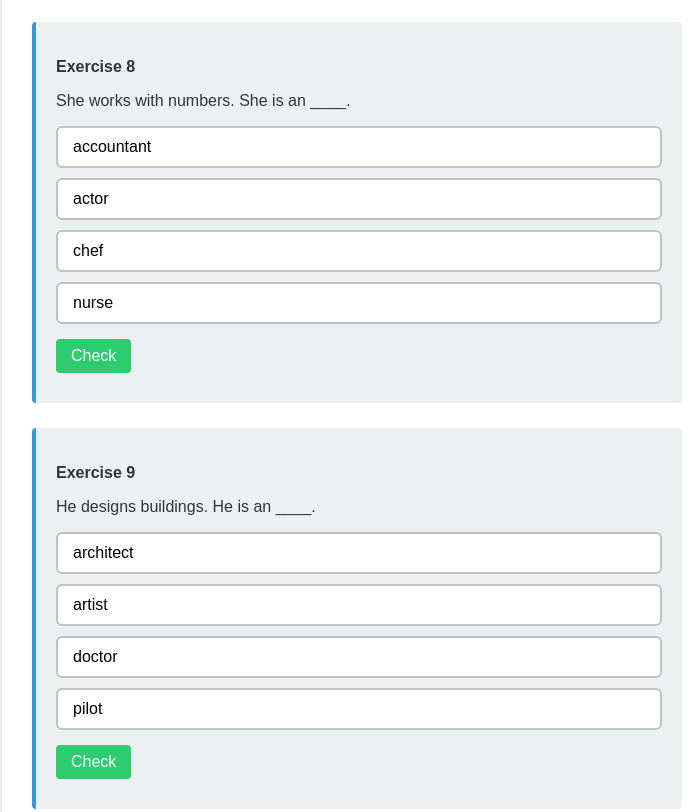
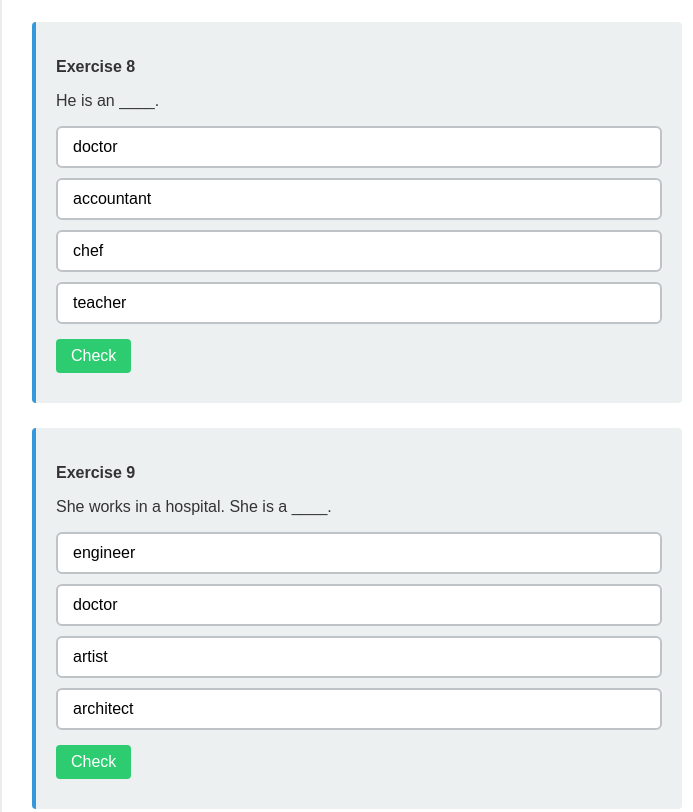
Before and after one commit to migue01-lab/quizmod1, a plain HTML site: page index.html in a window 1280 px wide. Shown: the part 2964-3776 px from the top of the page, without its empty margins (283-976 px from the left). Drawn offline with Linux system fonts and the light colour scheme.

Commit message:
Update index.html

```diff
--- a/index.html
+++ b/index.html
@@ -134,18 +134,18 @@
                 options: ["a", "an", "the", "---"],
                 answer: "an"
             },
-            // Variedad de profesiones analíticas
+            // Profesiones variadas (Ejercicio 8 actualizado con accountant)
             {
                 id: 8,
-                prompt: "She works with numbers. She is an ____.",
-                options: ["accountant", "actor", "chef", "nurse"],
+                prompt: "He is an ____.",
+                options: ["doctor", "accountant", "chef", "teacher"],
                 answer: "accountant"
             },
             {
                 id: 9,
-                prompt: "He designs buildings. He is an ____.",
-                options: ["architect", "artist", "doctor", "pilot"],
-                answer: "architect"
+                prompt: "She works in a hospital. She is a ____.",
+                options: ["engineer", "doctor", "artist", "architect"],
+                answer: "doctor"
             },
             {
                 id: 10,
```
